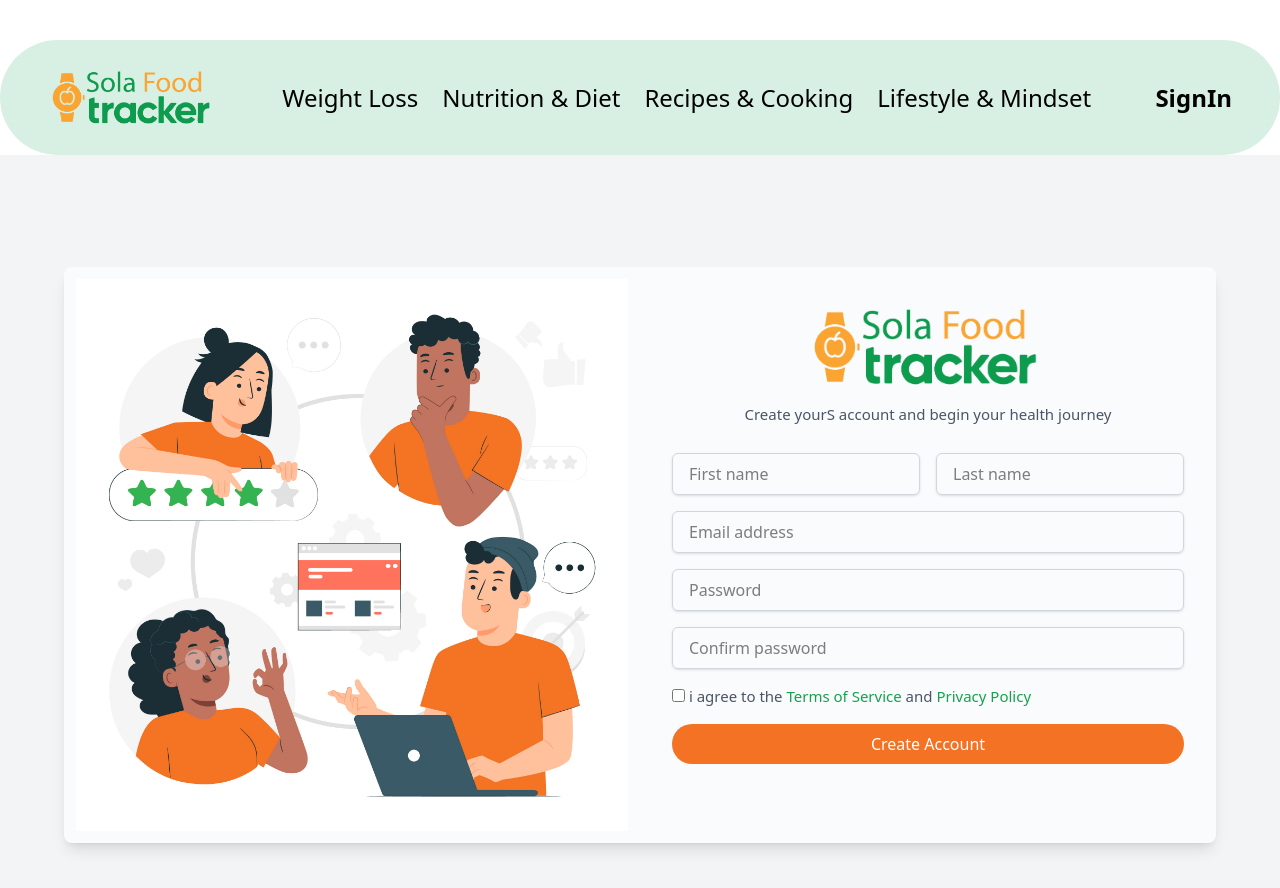
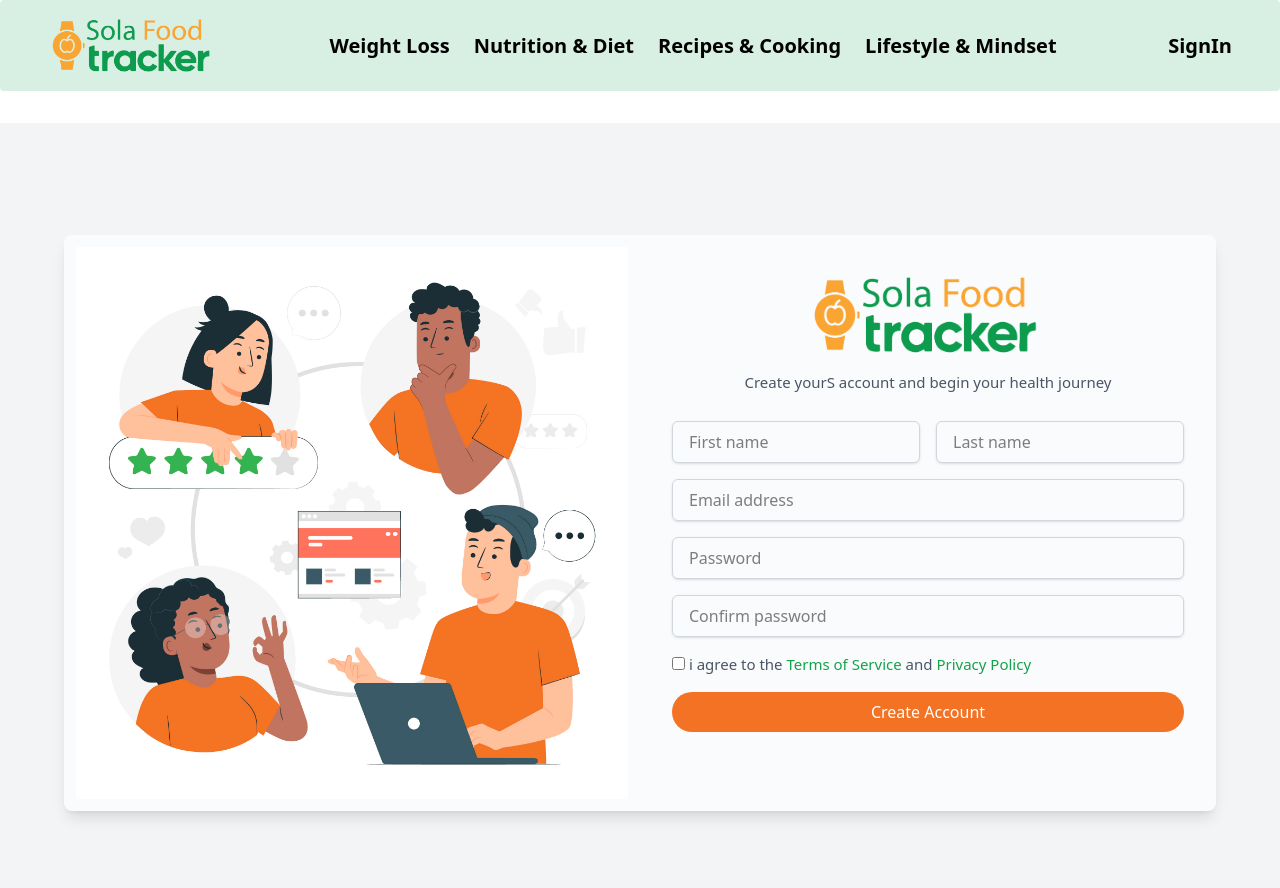
Before and after one commit to abdirisak009/SoloTrack-FontEnd, a React (Vite) app: page /Signup in a window 1280 px wide. Shown: the top 888 px of the page. Built offline with nearby package versions, Linux system fonts and the light colour scheme.

Commit message:
fixed marging nd padding

```diff
--- a/src/components/Header.jsx
+++ b/src/components/Header.jsx
@@ -12,38 +12,38 @@ const Header = () => {
 
   return (
     <>
-      <div className="bg-[#D8EFE3] rounded-full p-4 flex items-center justify-between w-full mt-10 px-4 md:px-12 py-6 text-xl md:text-2xl">
+      <div className="bg-[#D8EFE3] rounded p-4 flex items-center justify-between w-full  px-4 md:px-12 py-3 mb-8 font-bold text-xl foont-bold cursor-pointer">
         {/* Logo Section */}
         <Link to="/" className="hover:text-green-600">
           <img src={logo} className="w-[120px] md:w-[170px]" alt="Logo" />
         </Link>
 
         {/* Navigation Links (Desktop) */}
-        <ul className="hidden lg:flex space-x-6 text-black font-normal">
+        <ul className="hidden lg:flex space-x-6 text-black">
           <li>
-            <Link to="/WeightLoss" className="hover:text-green-600">
+            <Link to="/WeightLoss" className="hover:text-green-800">
               Weight Loss
             </Link>
           </li>
           <li>
-            <Link to="/Nutrition" className="hover:text-green-600">
+            <Link to="/Nutrition" className="hover:text-green-800">
               Nutrition & Diet
             </Link>
           </li>
           <li>
-            <Link to="/RecipeCooking" className="hover:text-green-600">
+            <Link to="/RecipeCooking" className="hover:text-green-800">
               Recipes & Cooking
             </Link>
           </li>
           <li>
-            <Link to="/LifestyleMindset" className="hover:text-green-600">
+            <Link to="/LifestyleMindset" className="hover:text-green-800">
               Lifestyle & Mindset
             </Link>
           </li>
         </ul>
 
         {/* Sign In (Desktop) */}
-        <Link to="/Signup" className="hidden lg:block font-bold hover:text-green-600">
+        <Link to="/Signup" className="hidden lg:block font-bold hover:text-green-800">
           SignIn
         </Link>
 
```
